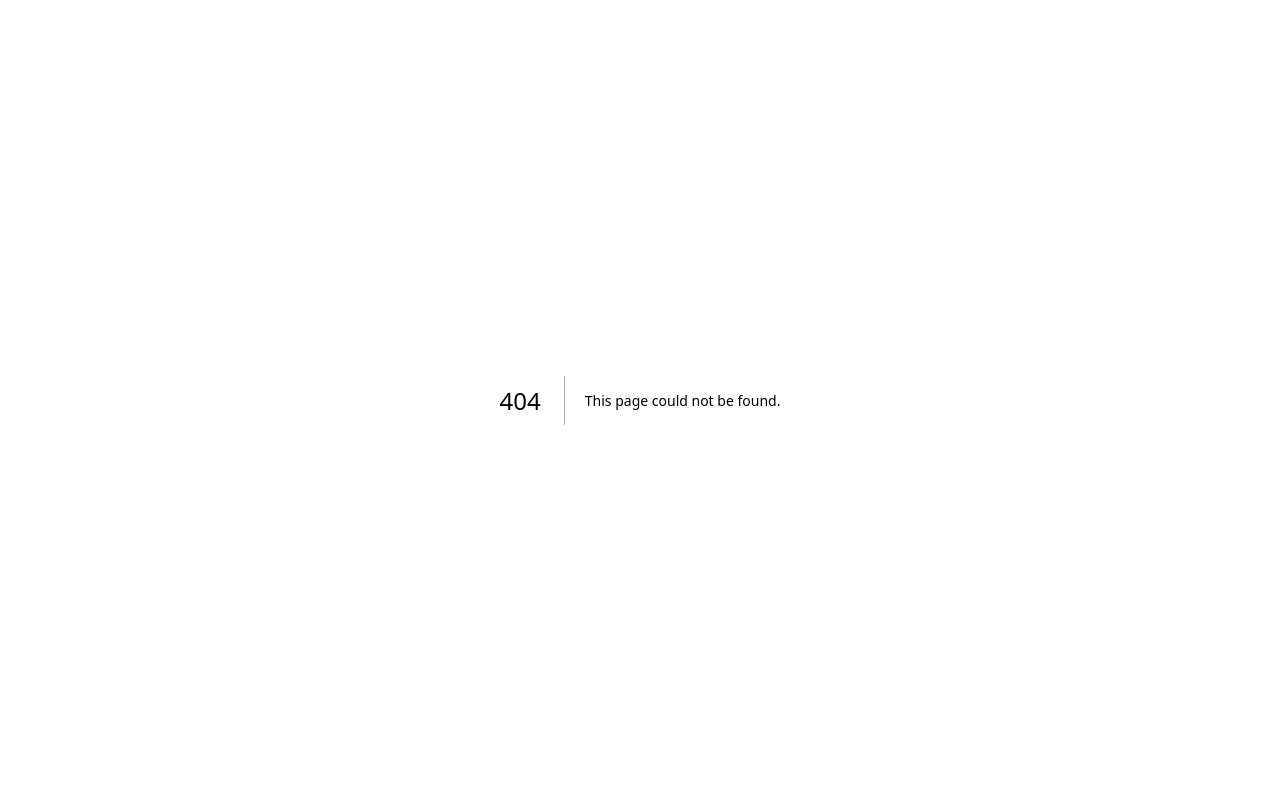
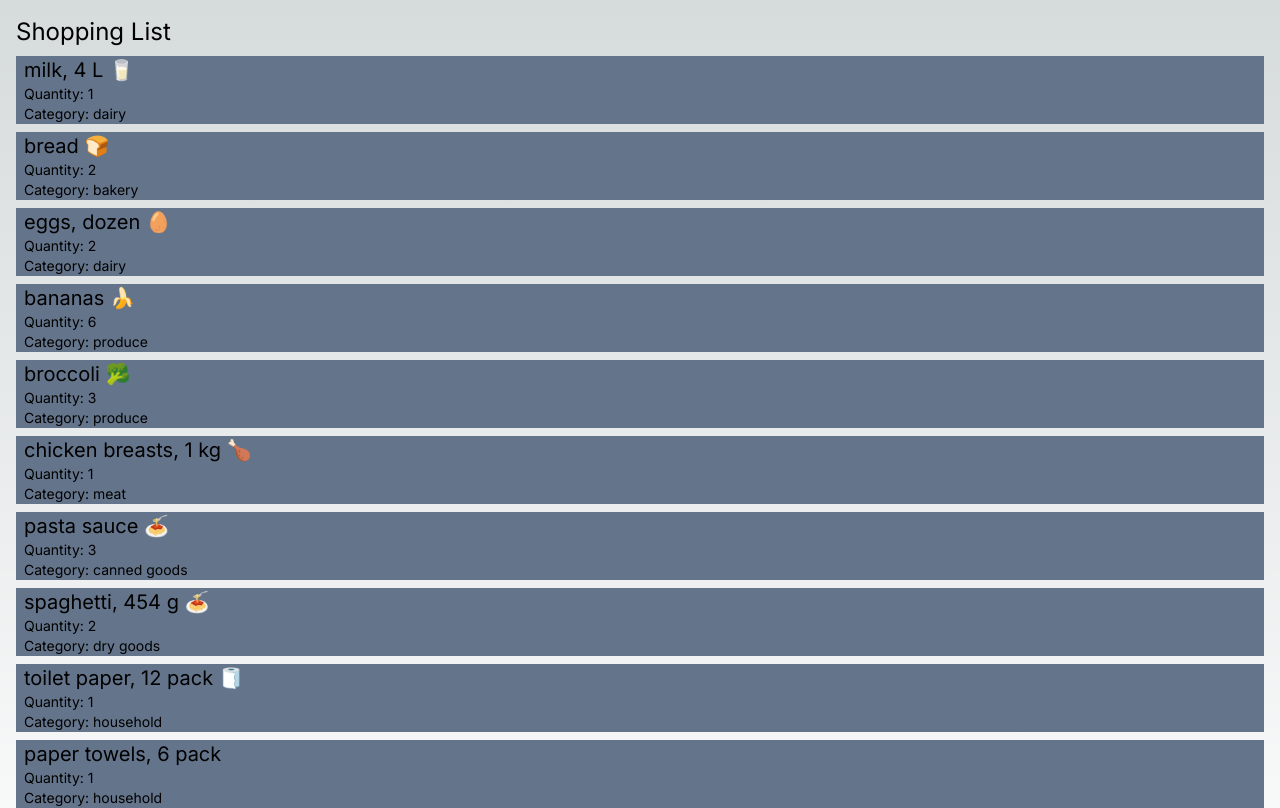
Before and after one commit to DannyHorning/cprg306-assignments, a Next.js app: page /week-3 in a window 1280 px wide. Before the commit this address had no page. Shown: the top 808 px of the page. Built offline with nearby package versions, Linux system fonts and the light colour scheme.

Commit message:
addition of week 3 page, includes styling
Added a grocery list to the week 3 page, includes styling on most pages

```diff
--- a/app/page.js
+++ b/app/page.js
@@ -2,9 +2,11 @@ import Link from 'next/link';
 
 export default function Page() {
   return (
-    <main>
+    <main className='m-2'>
       <h1>CPRG 306: Web Devlopment 2 - Assignments</h1>
-      <Link href="./week-2">Week 2</Link>
+      <Link href="./week-2">Week 2</Link><br />
+      <Link href="./week-3">Week 3</Link>
+
     </main>
   );
 }
--- a/app/week-2/page.js
+++ b/app/week-2/page.js
@@ -4,6 +4,7 @@ export default function Page() {
   return (
     <main>
       <h1>Shopping List</h1>
+
       <StudentInfo />
     </main>
   );
--- a/app/week-2/student-info.js
+++ b/app/week-2/student-info.js
@@ -3,11 +3,9 @@ import Link from 'next/link';
 export default function StudentInfo() {
 
   return (
-    <div>
     <ul>
       <li>Danny Horning</li>
       <li><Link href="https://github.com/DannyHorning/cprg306-assignments">Github Link</Link></li>
     </ul>
-    </div>
   );
 }
--- /dev/null
+++ b/app/week-3/item-list.js
@@ -0,0 +1,73 @@
+export default function ItemList(){
+const item1 = {
+  name: "milk, 4 L 🥛",
+  quantity: 1,
+  category: "dairy",
+};
+
+const item2 = {
+  name: "bread 🍞",
+  quantity: 2,
+  category: "bakery",
+};
+
+const item3 = {
+  name: "eggs, dozen 🥚",
+  quantity: 2,
+  category: "dairy",
+};
+
+const item4 = {
+  name: "bananas 🍌",
+  quantity: 6,
+  category: "produce",
+};
+
+const item5 = {
+  name: "broccoli 🥦",
+  quantity: 3,
+  category: "produce",
+};
+
+const item6 = {
+  name: "chicken breasts, 1 kg 🍗",
+  quantity: 1,
+  category: "meat",
+};
+
+const item7 = {
+  name: "pasta sauce 🍝",
+  quantity: 3,
+  category: "canned goods",
+};
+
+const item8 = {
+  name: "spaghetti, 454 g 🍝",
+  quantity: 2,
+  category: "dry goods",
+};
+
+const item9 = {
+  name: "toilet paper, 12 pack 🧻",
+  quantity: 1,
+  category: "household",
+};
+
+const item10 = {
+  name: "paper towels, 6 pack",
+  quantity: 1,
+  category: "household",
+};
+
+const item11 = {
+  name: "dish soap 🍽️",
+  quantity: 1,
+  category: "household",
+};
+
+const item12 = {
+  name: "hand soap 🧼",
+  quantity: 4,
+  category: "household",
+};
+}
--- /dev/null
+++ b/app/week-3/item.js
@@ -0,0 +1,12 @@
+export default function Item({name, quantity, category}){
+    return(
+        <div className="bg-slate-500">
+            <ul className="m-2">
+            <li className="text-xl">{name}</li>
+            <li className="text-sm">Quantity: {quantity}</li>
+            <li className="text-sm">Category: {category}</li>
+            </ul>
+        </div>
+
+    )
+}
--- /dev/null
+++ b/app/week-3/page.js
@@ -0,0 +1,23 @@
+import Item from './item.js';
+import ItemList from './item-list.js';
+export default function Page() {
+  return (
+    <main className='m-4'>
+      <h1 className='text-2xl'>Shopping List</h1>
+      <p>
+      <Item name="milk, 4 L 🥛" quantity={1} category="dairy" />
+      <Item name="bread 🍞" quantity={2} category="bakery" />
+      <Item name="eggs, dozen 🥚" quantity={2} category="dairy" />
+      <Item name="bananas 🍌" quantity={6} category="produce" />
+      <Item name="broccoli 🥦" quantity={3} category="produce" />
+      <Item name="chicken breasts, 1 kg 🍗" quantity={1} category="meat" />
+      <Item name="pasta sauce 🍝" quantity={3} category="canned goods" />
+      <Item name="spaghetti, 454 g 🍝" quantity={2} category="dry goods" />
+      <Item name="toilet paper, 12 pack 🧻" quantity={1} category="household" />
+      <Item name="paper towels, 6 pack" quantity={1} category="household" />
+      <Item name="dish soap 🍽️" quantity={1} category="household" />
+      <Item name="hand soap 🧼" quantity={4} category="household" />
+      </p>
+    </main>
+  );
+}
```
